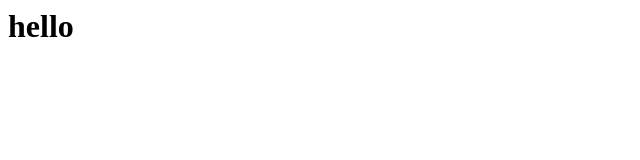
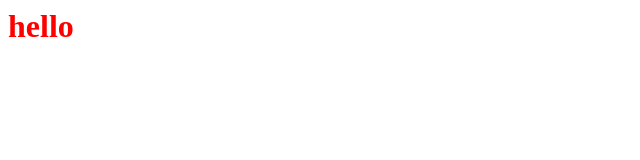
Before and after one commit to RohanGd/FSD-lab1, a plain HTML site: page index.html in a window 1280 px wide. Shown: the whole page, without its empty margins (0-640 px from the left). Drawn offline with Linux system fonts and the light colour scheme.

Commit message:
linked css

```diff
--- a/index.html
+++ b/index.html
@@ -1,7 +1,7 @@
 <html>
 <head>
   <title>FSD-lab1</title>
-  <link src="styles.css">
+  <link rel="stylesheet" href="style.css">
   </head>
   <body>
     <h1>hello</h1>
```
